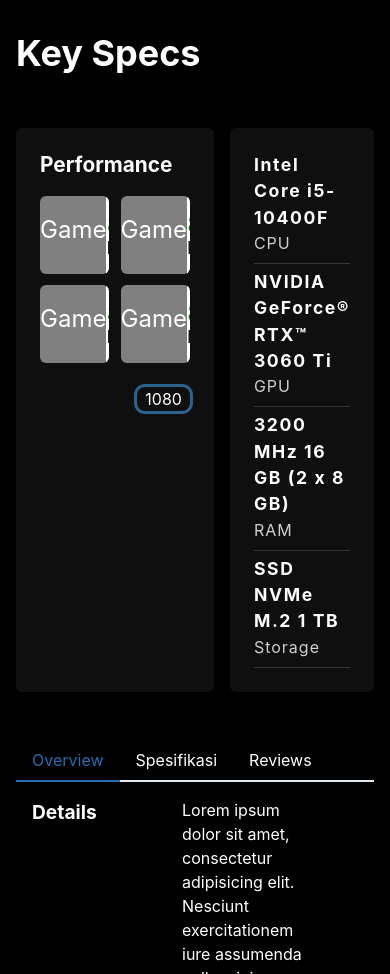
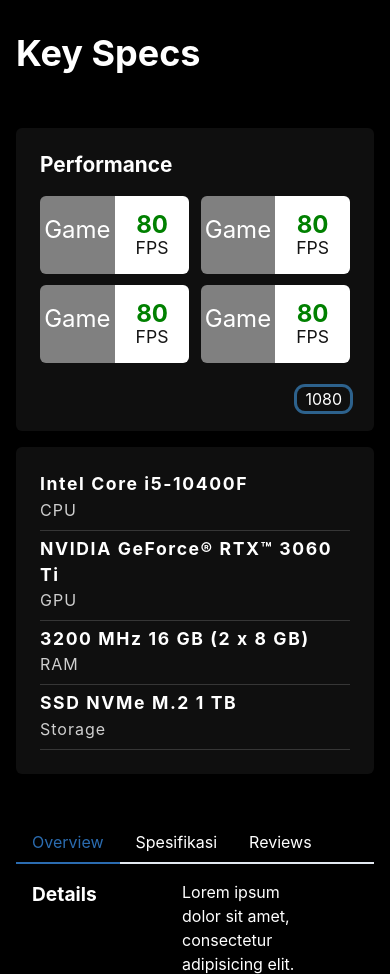
Before and after one commit to samudriawan/pc-company-next, a Next.js app: page /product/creator-pc in a window 390 px wide. Shown: the part 1260-2234 px from the top of the page. Built offline with nearby package versions, Linux system fonts and the light colour scheme.

Commit message:
style: add responsive to flex container

```diff
--- a/src/pages/product/[slug].tsx
+++ b/src/pages/product/[slug].tsx
@@ -425,10 +425,9 @@
 					<Text fontSize={'4xl'} fontWeight={'bold'} mt={'4rem'} mb={'3rem'}>
 						Key Specs
 					</Text>
-					<Flex flexGrow={1} direction={'row'} gap={4}>
+					<Flex flexGrow={1} direction={{ base: 'column', md: 'row' }} gap={4}>
 						<Box
-							w={'700px'}
-							mx={'auto'}
+							maxW={'700px'}
 							px={'1.5rem'}
 							py="1.3rem"
 							bgColor="whiteAlpha.100"
```
